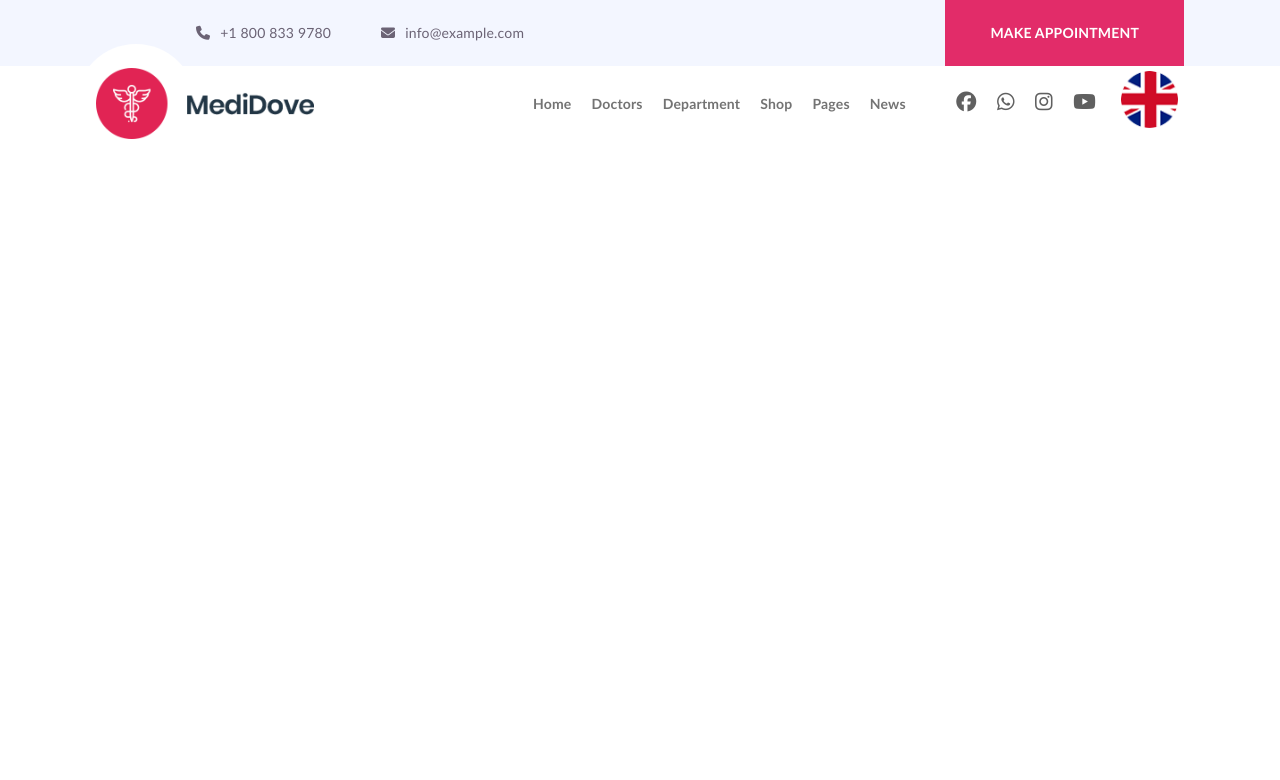
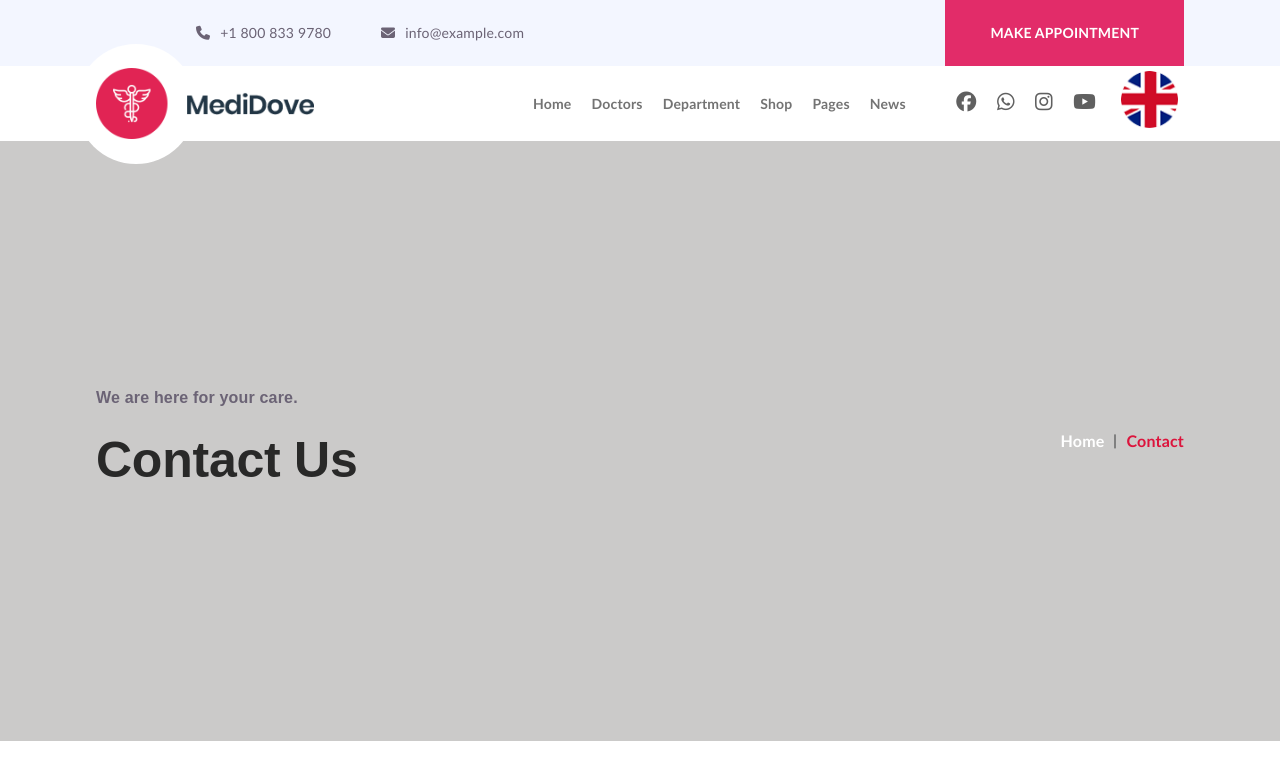
Before and after one commit to Udakumarbhdjjd/medii-dove, a React (Vite) app: page /contact in a window 1280 px wide. Shown: the top 780 px of the page. Built offline with nearby package versions, Linux system fonts and the light colour scheme.

Commit message:
Update contact page styling

```diff
--- /dev/null
+++ b/src/components/contact-front-page/contact-front-page.css
@@ -0,0 +1,89 @@
+.ContactFrontPage {
+    width: 100%;
+    background-color: rgba(153, 151, 149, 0.507);
+}
+
+.ContactFrontPage-wrapper {
+    align-items: center;
+    height: 75vh;
+    width: 85%;
+    margin: auto;
+    flex-direction: row;
+    display: flex;
+    justify-content: space-between;
+    /* background-color: rgba(161, 121, 67, 0.63); */
+
+}
+
+.ContactFrontPage-title {
+    display: flex;
+    /* align-items: center; */
+    flex-direction: column;
+    gap: 20px;
+
+}
+
+.ContactFrontPage-title h4 {
+    font-size: 16px;
+    font-family: sans-serif, fantasy;
+    text-align: left;
+
+}
+
+.ContactFrontPage-title h2 {
+    font-size: 50px;
+    color: rgba(0, 0, 0, 0.801);
+    font-family: Rubik, sans-serif;
+    text-align: left;
+    font-weight: bold
+}
+
+
+.ContactFrontPage-homeBTN {
+    display: flex;
+    gap: 20px;
+    align-items: center;
+    flex-direction: row;
+}
+
+.ContactFrontPage-home {
+    color: white;
+    font-size: medium;
+    font-weight: bold;
+}
+
+.ContactFrontPage-contact {
+    color: crimson;
+    font-size: medium;
+    font-weight: bold;
+
+}
+
+.ContactFrontPage-contact::before {
+    content: "";
+    display: inline-block;
+    height: 14px;
+    border-left: 2px solid gray;
+    margin-right: 10px;
+    align-content: center;
+    margin-left: -10px;
+    transform: translateY(10%);
+}
+
+@media(max-width:767px) {
+    .ContactFrontPage-wrapper {
+        width: 95%;
+        flex-direction: column;
+        height: 85vh;
+        gap: 20px;
+        justify-content: center;
+        text-align: left;
+        align-items: normal;
+    }
+
+    .ContactFrontPage-title h2 {
+        font-size: 40px;
+        color: rgb(7, 43, 71);
+    }
+
+}
--- /dev/null
+++ b/src/components/contact-front-page/contact-front-page.tsx
@@ -0,0 +1,21 @@
+import { Link } from 'react-router-dom';
+import './contact-front-page.css'
+function ContactFrontPage() {
+    return (
+        <>
+            <div className="ContactFrontPage">
+                <div className="ContactFrontPage-wrapper">
+                    <div className="ContactFrontPage-title">
+                        <h4>We are here for your care.</h4>
+                        <h2>Contact Us</h2>
+                    </div>
+                    <div className="ContactFrontPage-homeBTN">
+                        <Link to="/home"><div className='ContactFrontPage-home'>Home</div></Link>
+                        <Link to="/contact"> <div className='ContactFrontPage-contact'>Contact</div></Link>
+                    </div>
+                </div>
+            </div>
+        </>
+    )
+}
+export default ContactFrontPage;
--- a/src/pages/contact.tsx
+++ b/src/pages/contact.tsx
@@ -1,7 +1,9 @@
+import ContactFrontPage from "../components/contact-front-page/contact-front-page";
+
 function Contact(){
     return(
         <>
-
+            <ContactFrontPage/>
         </>
     )
 }
```
Also changed, not shown: 1 other file (tests, documents, lock files or other folders).
